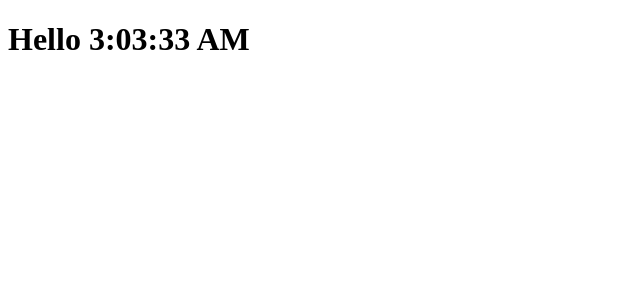
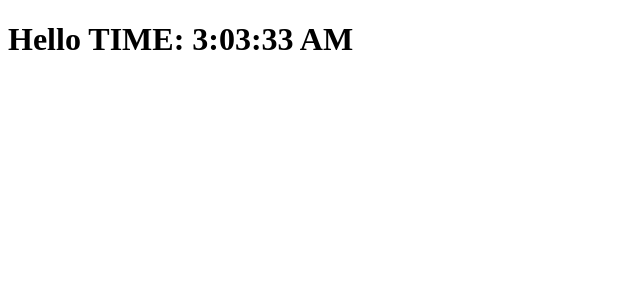
Before and after one commit to jansir17/Lets-React, a React (Create React App) app: page / in a window 1280 px wide. Shown: the top 300 px of the page, without its empty margins (0-640 px from the left). Built offline with nearby package versions, Linux system fonts and the light colour scheme.

Commit message:
extending React.Component

```diff
--- a/src/index.js
+++ b/src/index.js
@@ -1,14 +1,13 @@
 import React from "react";
 import ReactDOM  from "react-dom";
 
-class Clock{
-  print(){
+class Clock extends React.Component{
+  render(){
     return(
   <h1 className="heading">
-  <span className="text">Hello {new Date().toLocaleTimeString()}</span>
+  <span className="text">Hello TIME:  {new Date().toLocaleTimeString()}</span>
   </h1>);
   }
 }
 
-const ClockComponent= new Clock();
-ReactDOM.render(ClockComponent.print(),document.getElementById('root'));
+ReactDOM.render(<Clock />,document.getElementById('root'));
```
